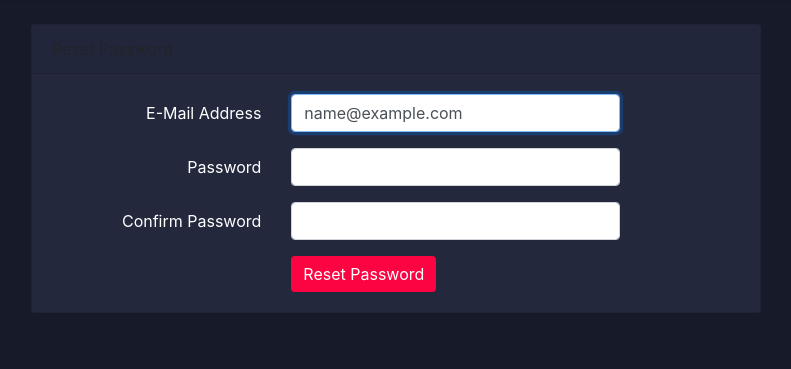
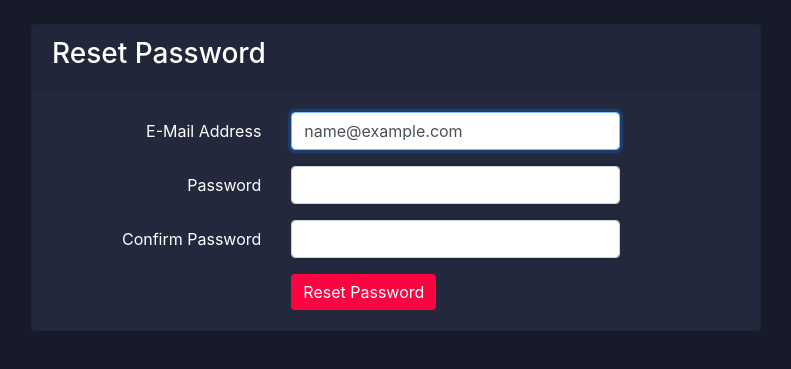
Before and after one commit to talalOthman/SLWA, a Laravel app: template SLWA-Talal/resources/views/auth/passwords/reset.blade.php in a window 1280 px wide. Shown: the part 56-425 px from the top of the page, without its empty margins (244-1035 px from the left). Run offline with Laravel 8, Linux system fonts and the light colour scheme; the template is opened without the code that fills it: most values are stand-ins (such as "Sample title", 1, 10 or a date in 2020); some libraries are stand-ins or nearby versions.

Commit message:
fixed minor html problem in reset password page

```diff
--- a/SLWA-Talal/resources/views/auth/passwords/reset.blade.php
+++ b/SLWA-Talal/resources/views/auth/passwords/reset.blade.php
@@ -5,7 +5,7 @@
     <div class="row justify-content-center">
         <div class="col-md-8">
             <div class="card">
-                <div class="card-header">{{ __('Reset Password') }}</div>
+                <div class="card-header"><h3>Reset Password</h3></div>
 
                 <div class="card-body">
                     <form method="POST" action="{{ route('password.update') }}">
```
